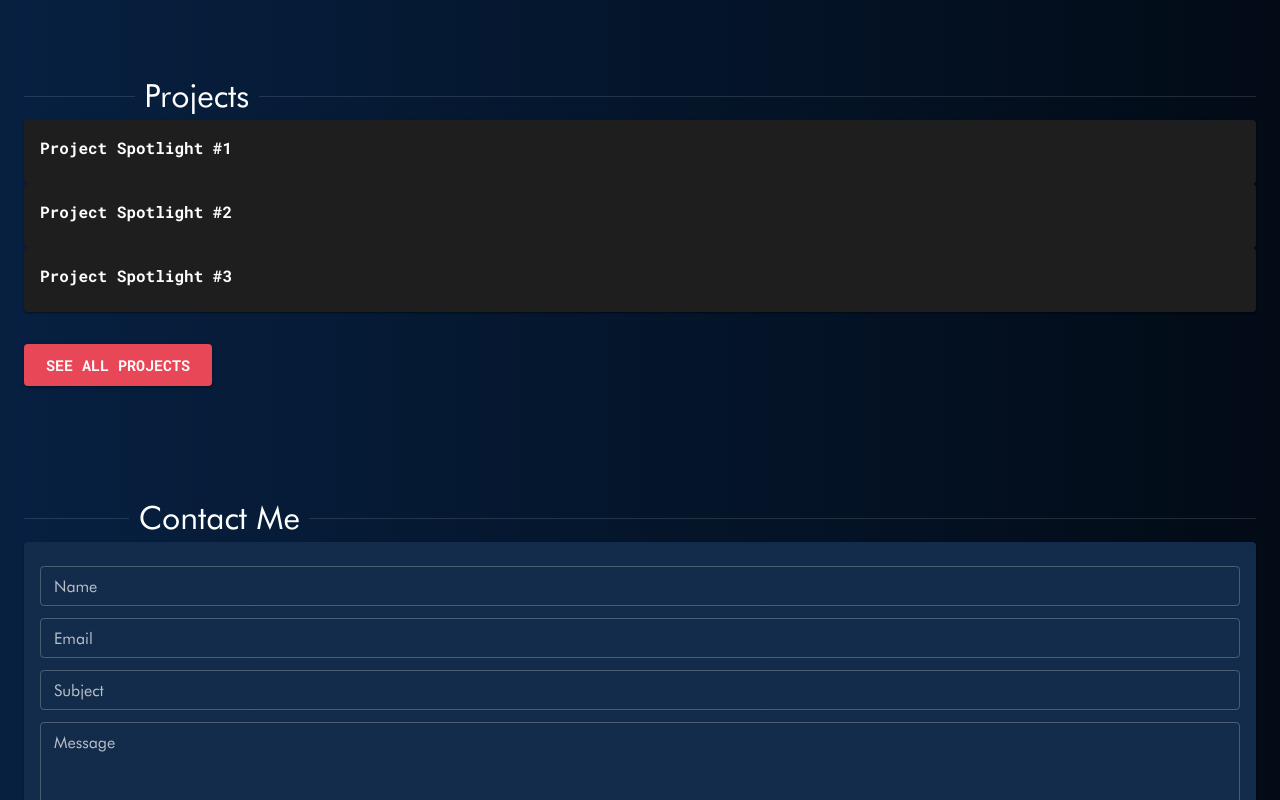
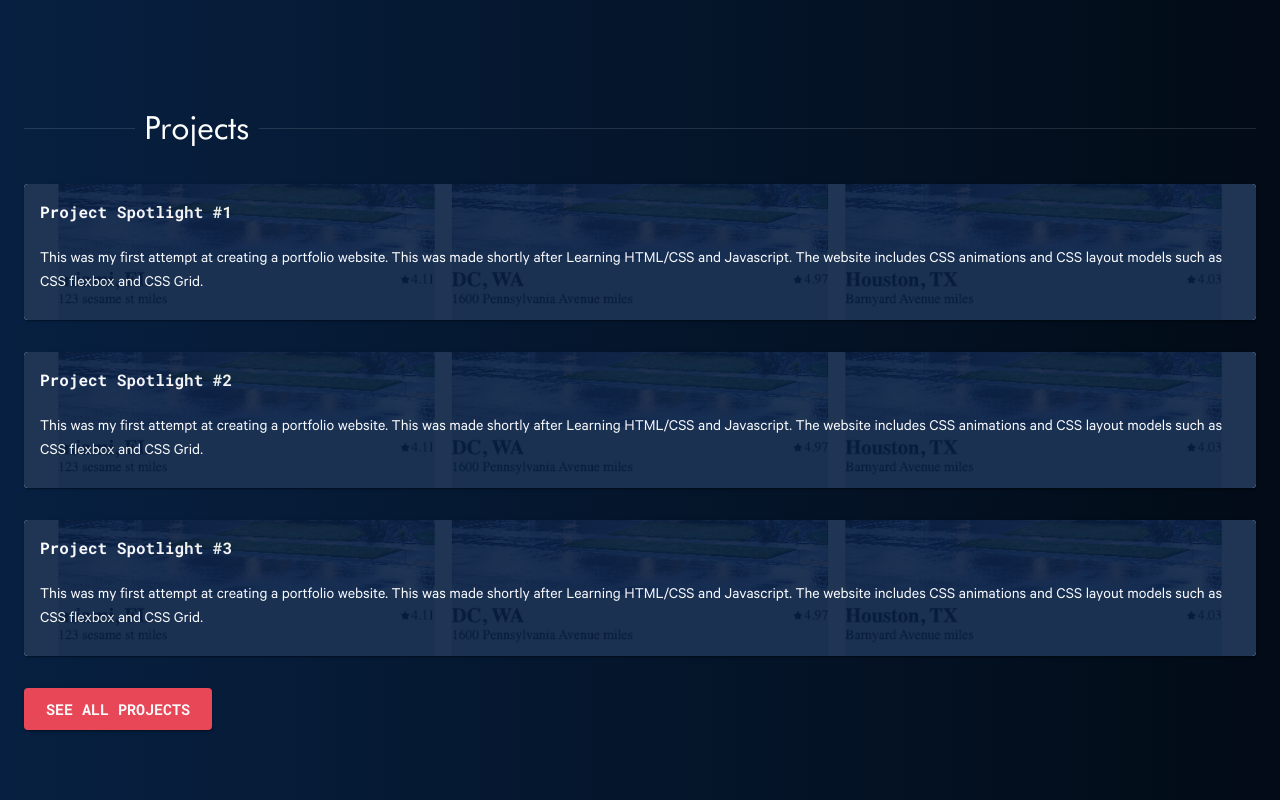
Before and after one commit to mmertune-deprecated-projects/Personal-Portfolio3, a React (Create React App) app: page / in a window 1280 px wide. Shown: the part 1160-1960 px from the top of the page. Built offline with nearby package versions, Linux system fonts and the light colour scheme.

Commit message:
created transparent project card with image

```diff
--- a/src/index.css
+++ b/src/index.css
@@ -23,7 +23,7 @@
 }
 @font-face {
   font-family: "Calibre";
-  src: url("./assets/fonts/CalibreRegular.otf") format("opentrue");
+  src: url("./assets/fonts/CalibreRegular.otf") format("opentype");
   font-weight: normal;
   font-style: normal;
 }
--- a/src/materialUI/customTheme.js
+++ b/src/materialUI/customTheme.js
@@ -13,6 +13,9 @@ const theme = createTheme({
       main: "#E84757",
       contrastText: "#fbfbfb",
     },
+    quaternary:{
+      main:"rgb(7, 32, 65)"
+    }
   },
   typography: {
     fontFamily: "Futura Custom",
@@ -36,6 +39,7 @@ const theme = createTheme({
     body: {
       fontFamily: "Calibre",
       fontSize:"1rem"
+
     },
     button: {
       fontFamily: "Roboto Mono",
--- a/src/pages/home/about/About.jsx
+++ b/src/pages/home/about/About.jsx
@@ -6,10 +6,10 @@ import {LineBreak} from "../../../components/"
 const About = () => {
   return (
     <section className="about section-styling" id="About">
-      <Typography variant="sectionHeader" component="h2">
+      <Typography variant="sectionHeader" component="h2" sx={{ marginBottom:4 }}>
         <Divider textAlign="left">About</Divider>
       </Typography>
-      <Typography variant="body" component="h2">
+      <Typography variant="body" component="p">
         Hello! I’m Marvens Mertune, a software developer. In May 2022, I
         graduated with a bachelor of science in Computer Engineering. Throughout
         my journey in college, I learned about hardware and software principles
@@ -21,7 +21,7 @@ const About = () => {
         software development, focusing mainly on web technologies.
       </Typography>
       <LineBreak />
-      <Typography variant="body" component="h2">
+      <Typography variant="body" component="p">
         Since graduation, I have been working on projects to improve my skills
         in Software development, learning more about technologies used in the
         industry. Listed below are some of the technologies I have been using:
--- a/src/pages/home/contact/Contact.jsx
+++ b/src/pages/home/contact/Contact.jsx
@@ -11,10 +11,10 @@ import {
 const Contact = () => {
   return (
     <section className="project section-styling" id="Contact">
-      <Typography variant="sectionHeader" component="h2">
+      <Typography variant="sectionHeader" component="h2" sx={{ marginBottom:4 }}>
         <Divider textAlign="left">Contact Me</Divider>
       </Typography>
-      <Card sx={{ bgcolor: "rgb(7, 32, 65)" }}>
+      <Card sx={{ bgcolor: "quaternary.main" }}>
         <CardContent>
           <form name="contact" netlify netlify-honeypot="bot-field" hidden>
             <input type="text" name="name" />
--- a/src/pages/home/hero/Hero.jsx
+++ b/src/pages/home/hero/Hero.jsx
@@ -14,7 +14,7 @@ const Hero = () => {
         <Typography variant="subHeader" component="h2">
           Software Engineer / Computer Engineer Graduate
         </Typography>
-        <HashLink smoooth to="/#Contact">
+        <HashLink smooth to="/#Contact">
           <Button
             variant="contained"
             color="tertiary"
--- a/src/pages/home/project/Project.jsx
+++ b/src/pages/home/project/Project.jsx
@@ -1,33 +1,116 @@
 import "./project.css";
-import { Typography, Divider, Card, CardContent, Button } from "@mui/material";
+import {
+  Typography,
+  Divider,
+  Card,
+  CardContent,
+  Button,
+  CardMedia,
+  Box,
+} from "@mui/material";
 import { HashLink } from "react-router-hash-link";
+import seabnbImage from "../../../assets/seabnb.png";
+import { LineBreak } from "../../../components";
 
 const Project = () => {
   return (
     <section className="project section-styling" id="Project">
-      <Typography variant="sectionHeader" component="h2">
+      <Typography
+        variant="sectionHeader"
+        component="h2"
+        sx={{ marginBottom: 4 }}
+      >
         <Divider textAlign="left">Projects</Divider>
       </Typography>
-      <Card>
+      <Card sx={{ position: "relative", zIndex: "-20", marginBottom: 4 }}>
+        <CardMedia
+          component="img"
+          alt="Picture"
+          height="100%"
+          image={seabnbImage}
+          sx={{ position: "absolute", top: "0", left: "0", zIndex: "-10" }}
+        />
+        <Box
+          sx={{
+            width: "100%",
+            height: "100%",
+            backgroundColor: "quaternary.main",
+            opacity: "0.9",
+          }}
+        >
           <CardContent>
             <Typography variant="subSectionHeader" component="h3">
               Project Spotlight #1
             </Typography>
+            <LineBreak />
+            <Typography variant="body" component="p">
+              This was my first attempt at creating a portfolio website. This
+              was made shortly after Learning HTML/CSS and Javascript. The
+              website includes CSS animations and CSS layout models such as CSS
+              flexbox and CSS Grid.
+            </Typography>
           </CardContent>
+        </Box>
       </Card>
-      <Card>
+      <Card sx={{ position: "relative", zIndex: "-20", marginBottom: 4 }}>
+        <CardMedia
+          component="img"
+          alt="Picture"
+          height="100%"
+          image={seabnbImage}
+          sx={{ position: "absolute", top: "0", left: "0", zIndex: "-10" }}
+        />
+        <Box
+          sx={{
+            width: "100%",
+            height: "100%",
+            backgroundColor: "quaternary.main",
+            opacity: "0.9",
+          }}
+        >
           <CardContent>
             <Typography variant="subSectionHeader" component="h3">
               Project Spotlight #2
             </Typography>
+            <LineBreak />
+            <Typography variant="body" component="p">
+              This was my first attempt at creating a portfolio website. This
+              was made shortly after Learning HTML/CSS and Javascript. The
+              website includes CSS animations and CSS layout models such as CSS
+              flexbox and CSS Grid.
+            </Typography>
           </CardContent>
+        </Box>
       </Card>
-      <Card>
+      <Card sx={{ position: "relative", zIndex: "-20" }}>
+        <CardMedia
+          component="img"
+          alt="Picture"
+          height="100%"
+          image={seabnbImage}
+          sx={{ position: "absolute", top: "0", left: "0", zIndex: "-10" }}
+        />
+        <Box
+          sx={{
+            width: "100%",
+            height: "100%",
+            backgroundColor: "quaternary.main",
+            opacity: "0.9",
+          }}
+        >
           <CardContent>
             <Typography variant="subSectionHeader" component="h3">
               Project Spotlight #3
             </Typography>
+            <LineBreak />
+            <Typography variant="body" component="p">
+              This was my first attempt at creating a portfolio website. This
+              was made shortly after Learning HTML/CSS and Javascript. The
+              website includes CSS animations and CSS layout models such as CSS
+              flexbox and CSS Grid.
+            </Typography>
           </CardContent>
+        </Box>
       </Card>
       {/* <Button
         variant="contained"
@@ -40,7 +123,7 @@ const Project = () => {
         </HashLink>
       </Button> */}
 
-      <HashLink smoooth to="/projects">
+      <HashLink smooth to="/projects">
         <Button
           variant="contained"
           color="tertiary"
```
Also changed, not shown: src/assets/seabnb.png (added), src/assets/tech_reddit.png (added). Lines whose indentation alone changed are shown as unchanged.
